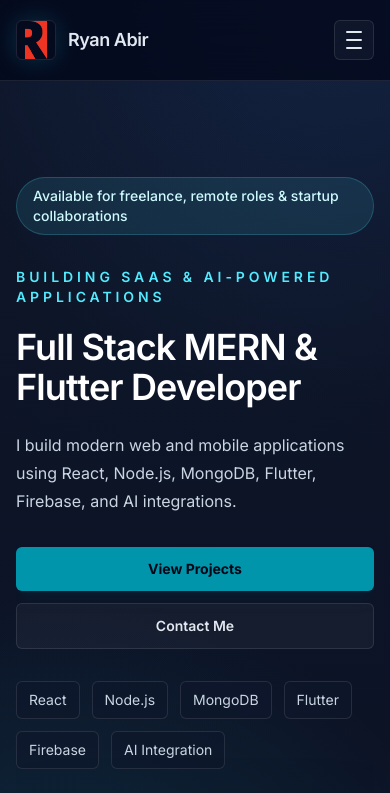
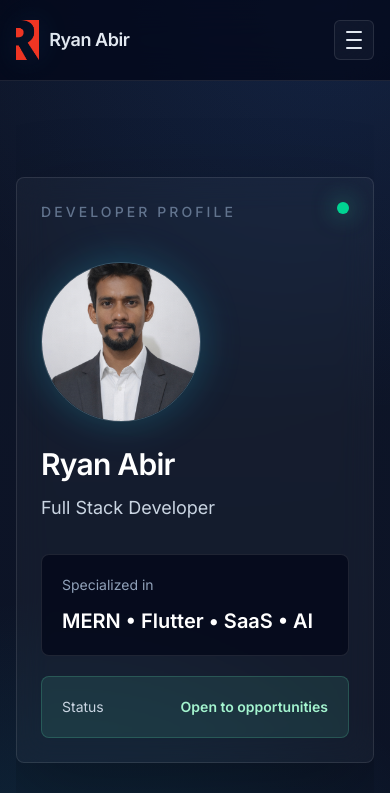
Before and after one commit to RyanAbir/RyanAbirPortfolio, a Next.js app: page / in a window 390 px wide. Shown: the top 793 px of the page. Built offline with nearby package versions, Linux system fonts and the light colour scheme.

Commit message:
Improve mobile hero order and clean logo

```diff
--- a/components/Hero.tsx
+++ b/components/Hero.tsx
@@ -17,8 +17,8 @@ export default function Hero() {
       id="hero"
     >
       <div className="absolute left-1/2 top-16 -z-10 h-72 w-72 -translate-x-1/2 rounded-full bg-cyan-400/10 blur-3xl" />
-      <div className="grid w-full items-center gap-12 py-8 lg:grid-cols-[1.08fr_0.92fr]">
-        <div>
+      <div className="grid w-full items-center gap-8 py-8 sm:gap-12 lg:grid-cols-[1.08fr_0.92fr]">
+        <div className="order-2 lg:order-1">
           <div className="inline-flex rounded-full border border-cyan-300/20 bg-cyan-300/10 px-4 py-2 text-sm font-medium text-cyan-100">
             Available for freelance, remote roles & startup collaborations
           </div>
@@ -38,13 +38,13 @@ export default function Hero() {
 
           <div className="mt-8 flex flex-col gap-3 sm:flex-row">
             <a
-              className="btn-primary px-5 py-3 shadow-lg shadow-cyan-950/30"
+              className="btn-primary w-full px-5 py-3 shadow-lg shadow-cyan-950/30 sm:w-auto"
               href="#projects"
             >
               View Projects
             </a>
             <a
-              className="inline-flex items-center justify-center rounded-md border border-white/10 bg-white/[0.04] px-5 py-3 text-sm font-semibold text-white transition hover:border-cyan-300/40 hover:bg-white/[0.07]"
+              className="inline-flex w-full items-center justify-center rounded-md border border-white/10 bg-white/[0.04] px-5 py-3 text-sm font-semibold text-white transition hover:border-cyan-300/40 hover:bg-white/[0.07] sm:w-auto"
               href="#contact"
             >
               Contact Me
@@ -63,7 +63,7 @@ export default function Hero() {
           </div>
         </div>
 
-        <div className="glass-panel relative rounded-lg p-6 sm:p-8">
+        <div className="glass-panel order-1 relative rounded-lg p-6 sm:p-8 lg:order-2">
           <div className="absolute right-6 top-6 h-3 w-3 rounded-full bg-emerald-400 shadow-[0_0_24px_rgba(52,211,153,0.8)]" />
           <p className="text-sm font-medium uppercase tracking-[0.22em] text-slate-500">
             Developer Profile
@@ -71,11 +71,11 @@ export default function Hero() {
           <div className="mt-10 flex flex-col gap-6 sm:flex-row sm:items-center">
             <Image
               alt="Ryan Abir - Full Stack MERN and Flutter Developer"
-              className="h-32 w-32 rounded-full border border-cyan-200/20 object-cover shadow-[0_0_36px_rgba(34,211,238,0.22)] sm:h-36 sm:w-36"
-              height={144}
+              className="h-40 w-40 rounded-full border border-cyan-200/25 object-cover shadow-[0_0_42px_rgba(34,211,238,0.24)] sm:h-36 sm:w-36"
+              height={160}
               priority
               src="/images/ryan-abir.jpg"
-              width={144}
+              width={160}
             />
             <div>
               <h2 className="text-3xl font-semibold tracking-tight text-white">
--- a/components/Navbar.tsx
+++ b/components/Navbar.tsx
@@ -14,20 +14,20 @@ export default function Navbar() {
     <header className="sticky top-0 z-50 border-b border-white/10 bg-slate-950/72 backdrop-blur-xl">
       <nav className="page-shell flex min-h-20 items-center justify-between">
         <Link
-          aria-label="Go to Ryan Abir homepage"
-          className="inline-flex items-center gap-3 text-lg font-semibold tracking-tight text-white"
+          aria-label="Go to homepage"
+          className="inline-flex items-center gap-2.5 text-lg font-semibold tracking-tight text-white sm:gap-3"
           href="/"
           onClick={() => setIsOpen(false)}
         >
           <Image
             alt="Ryan Abir Logo"
-            className="h-10 w-10 rounded-md border border-white/10 object-contain shadow-[0_0_24px_rgba(34,211,238,0.18)]"
-            height={40}
+            className="h-10 w-auto object-contain drop-shadow-[0_0_14px_rgba(34,211,238,0.16)] sm:h-11"
+            height={44}
             priority
             src="/logo/logo.png"
-            width={40}
+            width={26}
           />
-          <span>{SITE_NAME}</span>
+          <span className="hidden min-[360px]:inline">{SITE_NAME}</span>
         </Link>
 
         <div className="hidden items-center gap-6 text-sm text-slate-300 md:flex">
```
